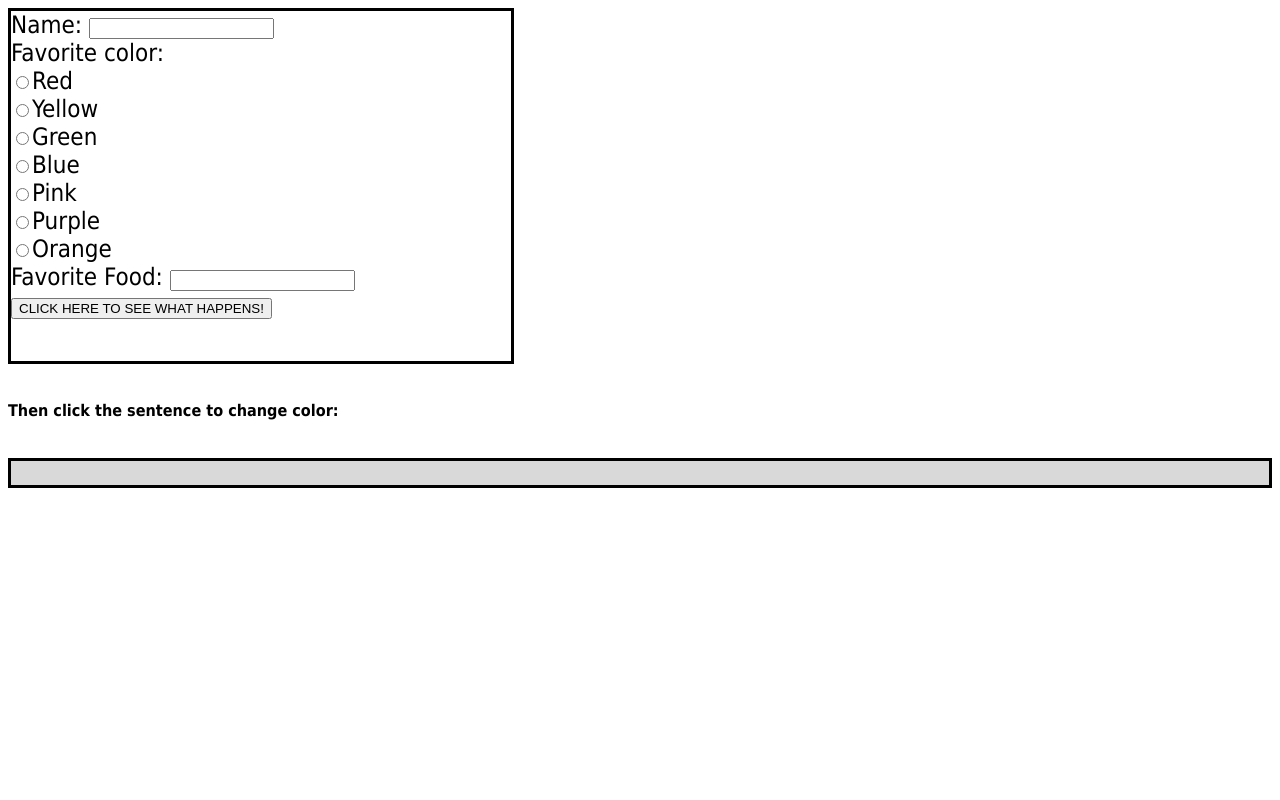
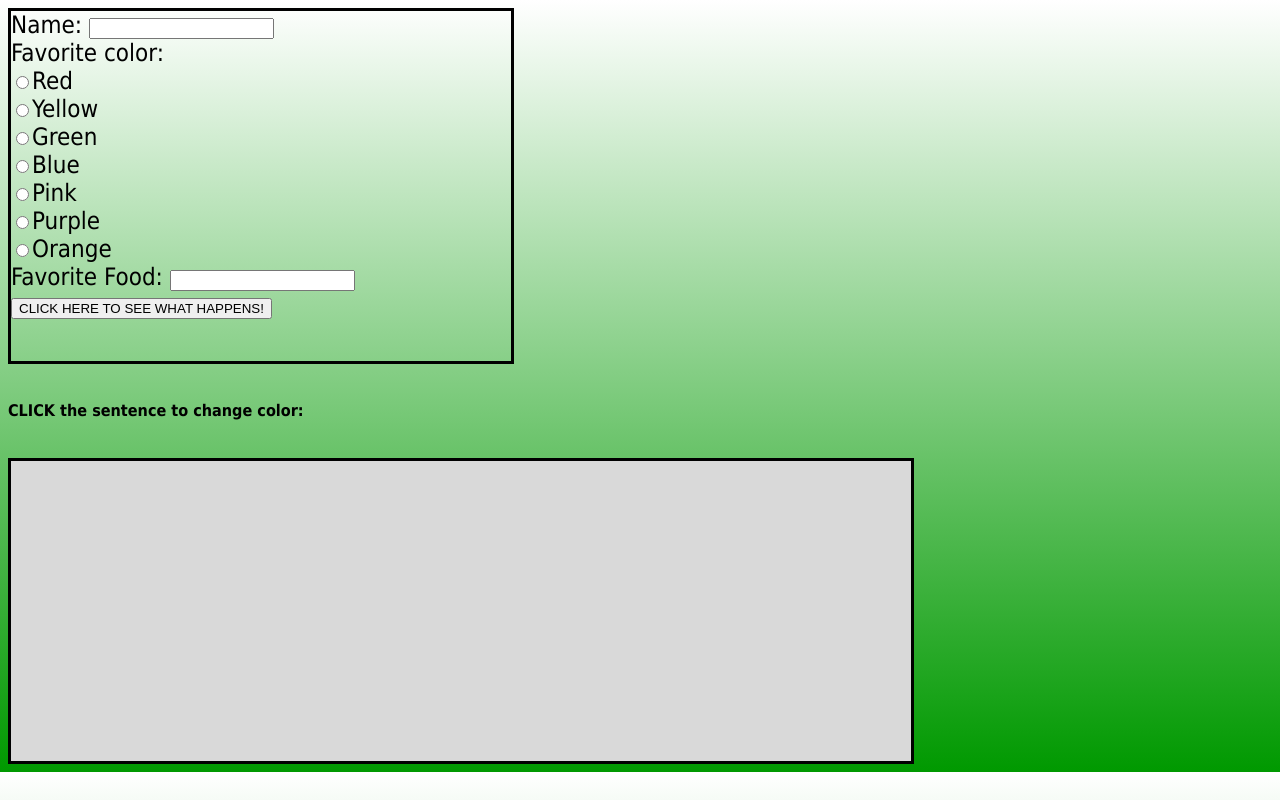
Before and after one commit to sharonw4769/banner-generator, a plain HTML site: page index.html in a window 1280 px wide. Drawn offline with nearby package versions, Linux system fonts and the light colour scheme.

Commit message:
edit style

```diff
--- a/index.html
+++ b/index.html
@@ -7,7 +7,6 @@
   <script src="//code.jquery.com/jquery-1.12.0.min.js"></script>
   <script>
     $(function() {
-
       $('button').click(function() {
         var name = $('#name').val();
         var color = $('input[name="color"]:checked').val();
@@ -20,6 +19,7 @@
         var color = $('input[name="color"]:checked').val();
                 $(this).css('color', color);
             });
+
     });
   </script>
   <style>
@@ -30,15 +30,21 @@
     #banner {
       background-color: #d9d9d9;
       border: solid;
+      width: 900px;
+      height: 300px;
     }
     p {
       text-align: center;
-    }
+      font-size: 65px;
+      }
     #border {
       border: solid;
       width: 500px;
       height: 350px;
+
     }
+    body {
+       background: linear-gradient(white, #009900);
   </style>
 </head>
 
@@ -66,7 +72,7 @@
   <br>
   <button>CLICK HERE TO SEE WHAT HAPPENS!</button>
   </div>
-  <h6>Then click the sentence to change color:</h6>
+  <h6>CLICK the sentence to change color:</h6>
 
 <div id="banner">
   <p>
```
